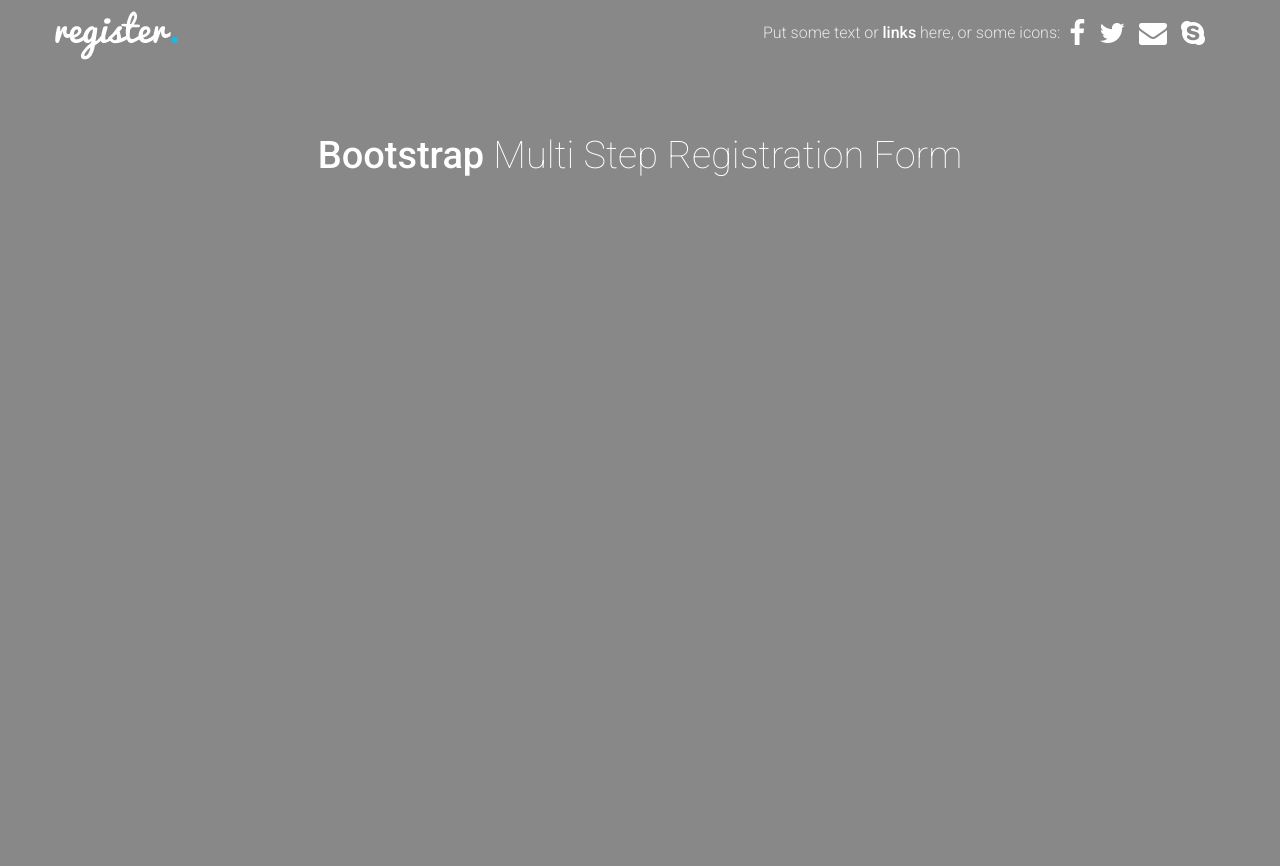
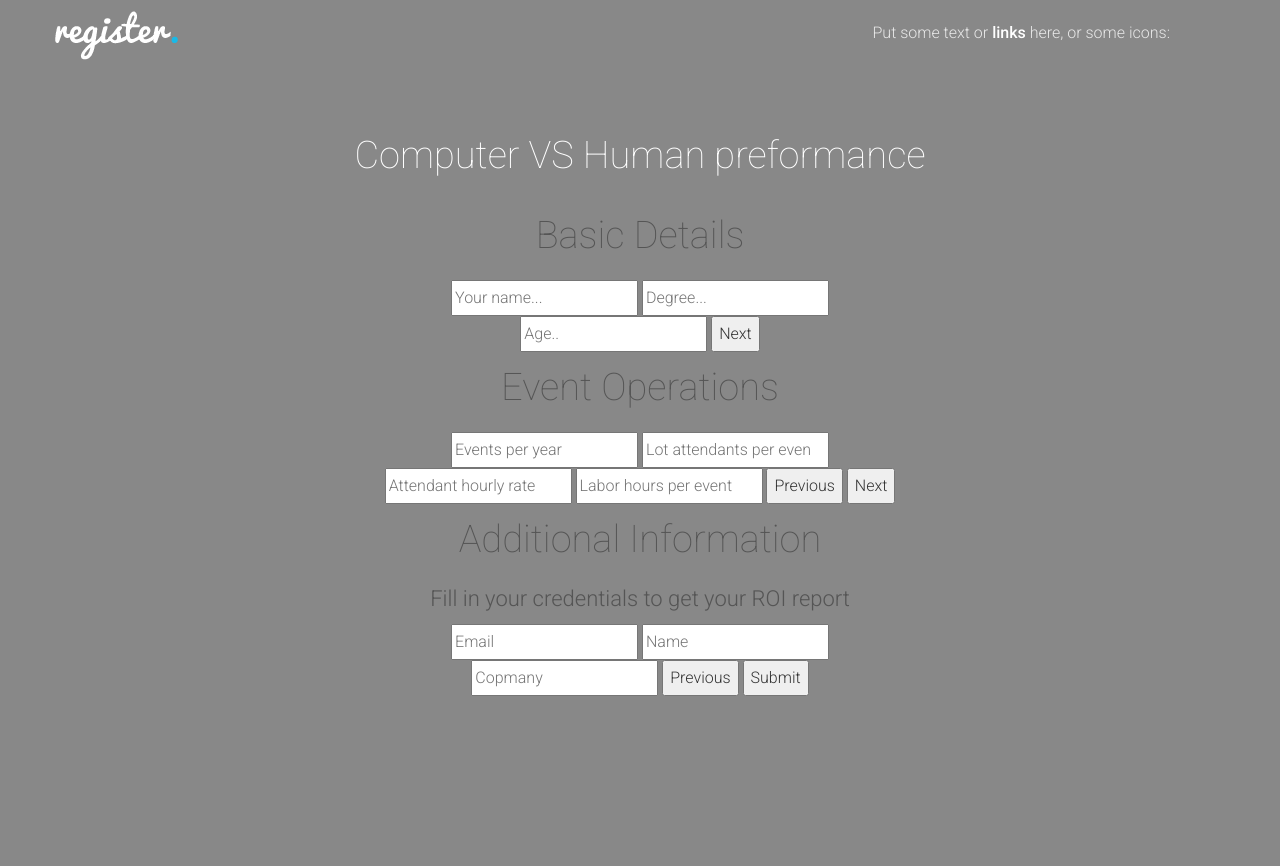
Before and after one commit to ltlx4/mnist-human, a Django app: page / in a window 1280 px wide. Before the commit the page ends 176 px from the top, so only its background shows below. Run offline with Django 3.2, Linux system fonts and the light colour scheme; some libraries are stand-ins or nearby versions.

Commit message:
Fix CDNs

```diff
--- a/mnist_website/website/templates/website/index.html
+++ b/mnist_website/website/templates/website/index.html
@@ -11,9 +11,7 @@
 
     <!-- CSS -->
     <link rel="stylesheet" href="http://fonts.googleapis.com/css?family=Roboto:400,100,300,500">
-    <link rel="stylesheet" href=" {% static 'website/bootstrap/css/bootstrap.min.css' %}">
-    <link rel="stylesheet" href=" {% static 'website/font-awesome/css/font-awesome.min.css' %}">
-    <link rel="stylesheet" href=" {% static 'website/css/form-elements.css' %}">
+    <link rel="stylesheet" href="https://maxcdn.bootstrapcdn.com/bootstrap/3.3.7/css/bootstrap.min.css">
     <link rel="stylesheet" href=" {% static 'website/css/style.css' %}">
 
     <!-- HTML5 Shim and Respond.js IE8 support of HTML5 elements and media queries -->
@@ -48,7 +46,7 @@
                     <span class="icon-bar"></span>
                     <span class="icon-bar"></span>
                 </button>
-                <a class="navbar-brand" href="#">Bootstrap Multi Step Registration Form Template</a>
+                <a class="navbar-brand" href="#">Humist</a>
             </div>
             <!-- Collect the nav links, forms, and other content for toggling -->
             <div class="collapse navbar-collapse" id="top-navbar-1">
@@ -80,58 +78,66 @@
             <div class="container">
                 <div class="row">
                     <div class="col-sm-8 col-sm-offset-2 text">
-                        <h1><strong>Bootstrap</strong> Multi Step Registration Form</h1>
+                        <h1>Computer VS Human preformance</h1>
                         <div class="description">
 
                         </div>
                     </div>
                 </div>
+                                <!-- MultiStep Form -->
                 <div class="row">
-                    <div class="col-sm-6 col-sm-offset-3 form-box">
-
-                            <form role="form" action="" method="post" class="registration-form">
-                            {% for i in userlist %}
-                                <fieldset>
-                                    <div class="form-top">
-                                        <div class="form-top-left">
-                                            <h3>Step {{forloop.counter}} / {{ userlist.count }}</h3>
-                                            <p>Tell us who you are:</p>
-                                        </div>
-                                        <div class="form-top-right">
-                                            <i class="fa fa-user"></i>
-                                        </div>
-                                    </div>
-                                    <div class="form-bottom">
-                                        <div class="form-group">
-                                            <label class="sr-only" for="form-first-name">Name</label>
-                                            <input type="text" name="form-first-name" placeholder="{{form.name.label}}" class="form-first-name form-control" id="form-first-name">
-                                        </div>
-                                        <div class="form-group">
-                                            <label class="sr-only" for="form-last-name">Degree</label>
-                                            <input type="text" name="form-last-name" placeholder="{{form.degree.label}}" class="form-last-name form-control" id="form-last-name">
-                                        </div>
-                                        <div class="form-group">
-                                            <label class="sr-only" for="form-about-yourself"></label>
-                                            {{form.age}}
-                                        </div>
-                                        <button type="button" class="btn btn-next">Next</button>
-                                    </div>
-                                </fieldset>
-
-                            {% endfor %}
-                            </form>
-
+                    <div class="col-md-6 col-md-offset-3">
+                        <form id="msform">
+                            <!-- fieldsets -->
+                            <fieldset>
+                                <h2 class="fs-title">Basic Details</h2>
+                                <h3 class="fs-subtitle"></h3>
+                                <input type="text" id="spaces" name="name" placeholder="Your name...  "/>
+                                <input type="text" id="parkingPrice" name="degree" placeholder="Degree..."/>
+                                <input type="number" id="cashParkers" name="age" placeholder="Age.."/>
+                                <input type="button" name="next" class="next action-button" value="Next"/>
+                            </fieldset>
+                            <fieldset>
+                                <h2 class="fs-title">Event Operations</h2>
+                                <h3 class="fs-subtitle"></h3>
+                                <input type="number" name="eventCount" id="count" placeholder="Events per year"/>
+                                <input type="number" name="eventLabor" id="eventLabor" placeholder="Lot attendants per event"/>
+                                <input type="number" name="laborRate" id="laborRate" placeholder="Attendant hourly rate"/>
+                                <input type="number" name="eventHours" id="hours" placeholder="Labor hours per event"/>
+                                <input type="button" name="previous" class="previous action-button-previous" value="Previous"/>
+                                <input type="button" name="next" class="next action-button" value="Next"/>
+                            </fieldset>
+                            <fieldset>
+                                <h2 class="fs-title">Additional Information</h2>
+                                <h3 class="fs-subtitle">Fill in your credentials to get your ROI report</h3>
+                                <input type="text" id="email" name="email" placeholder="Email"/>
+                                <input type="text" id="full_name" name="name" placeholder="Name"/>
+                                <input type="text" name="company" id="company" placeholder="Copmany"/>
+                                <input type="button" name="previous" class="previous action-button-previous" value="Previous"/>
+                                <input type="submit" name="submit" id="submitBtn" class="submit action-button" value="Submit"/>
+                            </fieldset>
+                        </form>
                     </div>
                 </div>
+                <!-- /.MultiStep Form -->
             </div>
         </div>
-
+    </div>
 
     <!-- Javascript -->
-    <script src={% static 'website/js/jquery-1.11.1.min.js' %}></script>
-    <script src={% static 'website/bootstrap/js/bootstrap.min.js' %}></script>
-    <script src={% static 'website/js/jquery.backstretch.min.js' %}></script>
-    <script src={% static 'website/js/retina-1.1.0.min.js' %}></script>
+    {% comment %} <script src={% static 'website/js/jquery-1.11.1.min.js' %}></script> {% endcomment %}
+    <script
+			  src="https://code.jquery.com/jquery-3.6.0.js"
+			  integrity="sha256-H+K7U5CnXl1h5ywQfKtSj8PCmoN9aaq30gDh27Xc0jk="
+			  crossorigin="anonymous"></script>
+    <script src="https://cdnjs.cloudflare.com/ajax/libs/jquery-easing/1.4.1/jquery.easing.js"
+            integrity="sha512-xq+0+dRhI6SZOh+lDnMJEju2p2YPINflJLcYrRAsIMaXnJi6/V3lppCMCYsB2MLeF2E93r+fVo0MioY90pNzpw=="
+            crossorigin="anonymous"
+            referrerpolicy="no-referrer"></script>
+
+    <script src="https://maxcdn.bootstrapcdn.com/bootstrap/3.3.7/js/bootstrap.min.js"></script>
+    {% comment %} <script src="https://cdnjs.cloudflare.com/ajax/libs/jquery-easing/1.3/jquery.easing.min.js"></script> {% endcomment %}
+    {% comment %} <script src="https://cdnjs.cloudflare.com/ajax/libs/jquery/2.1.3/jquery.min.js"></script> {% endcomment %}
     <script src={% static 'website/js/scripts.js' %}></script>
     <!--[if lt IE 10]>
         <script src={% static 'website/js/placeholder.js' %}></script>
```
